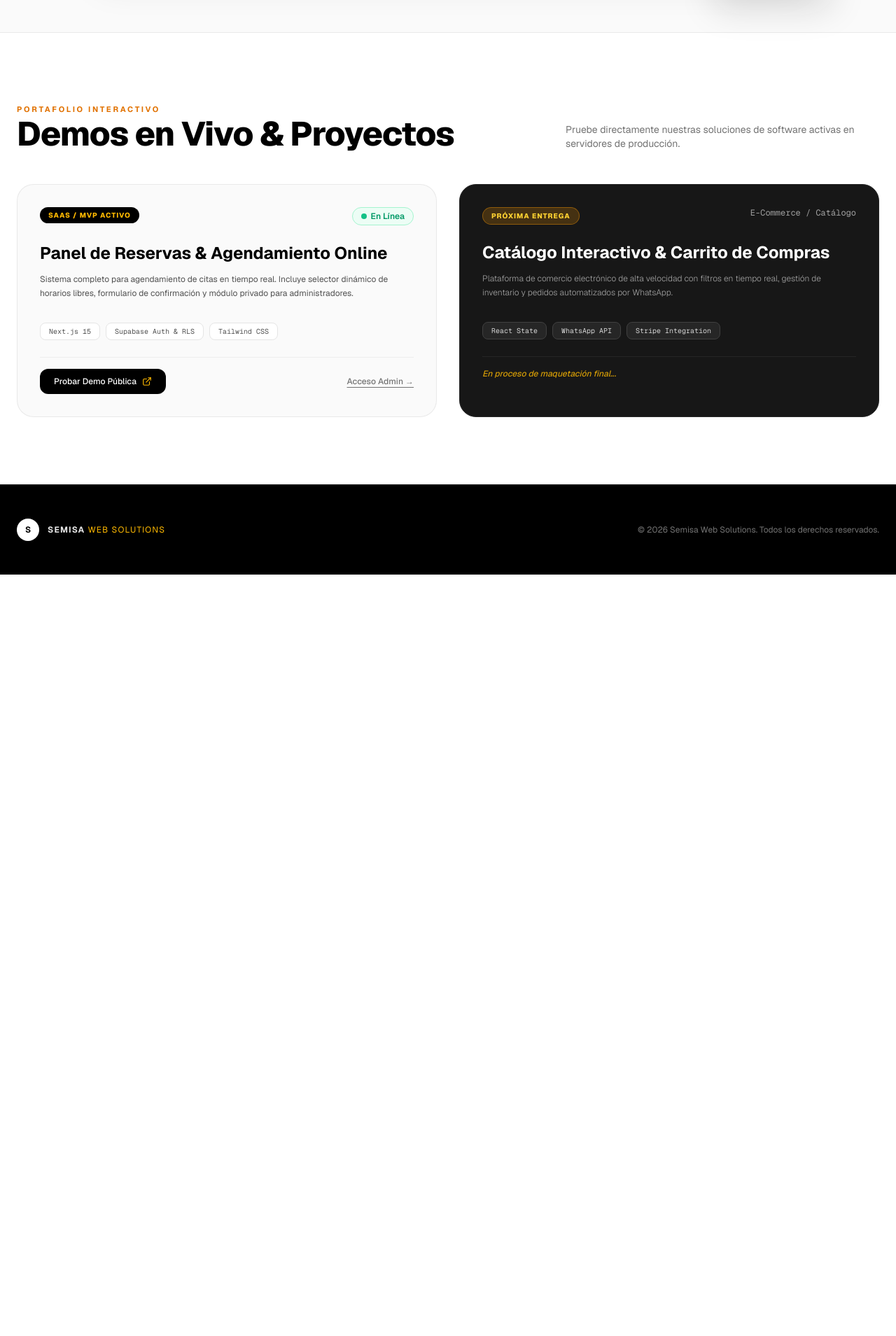
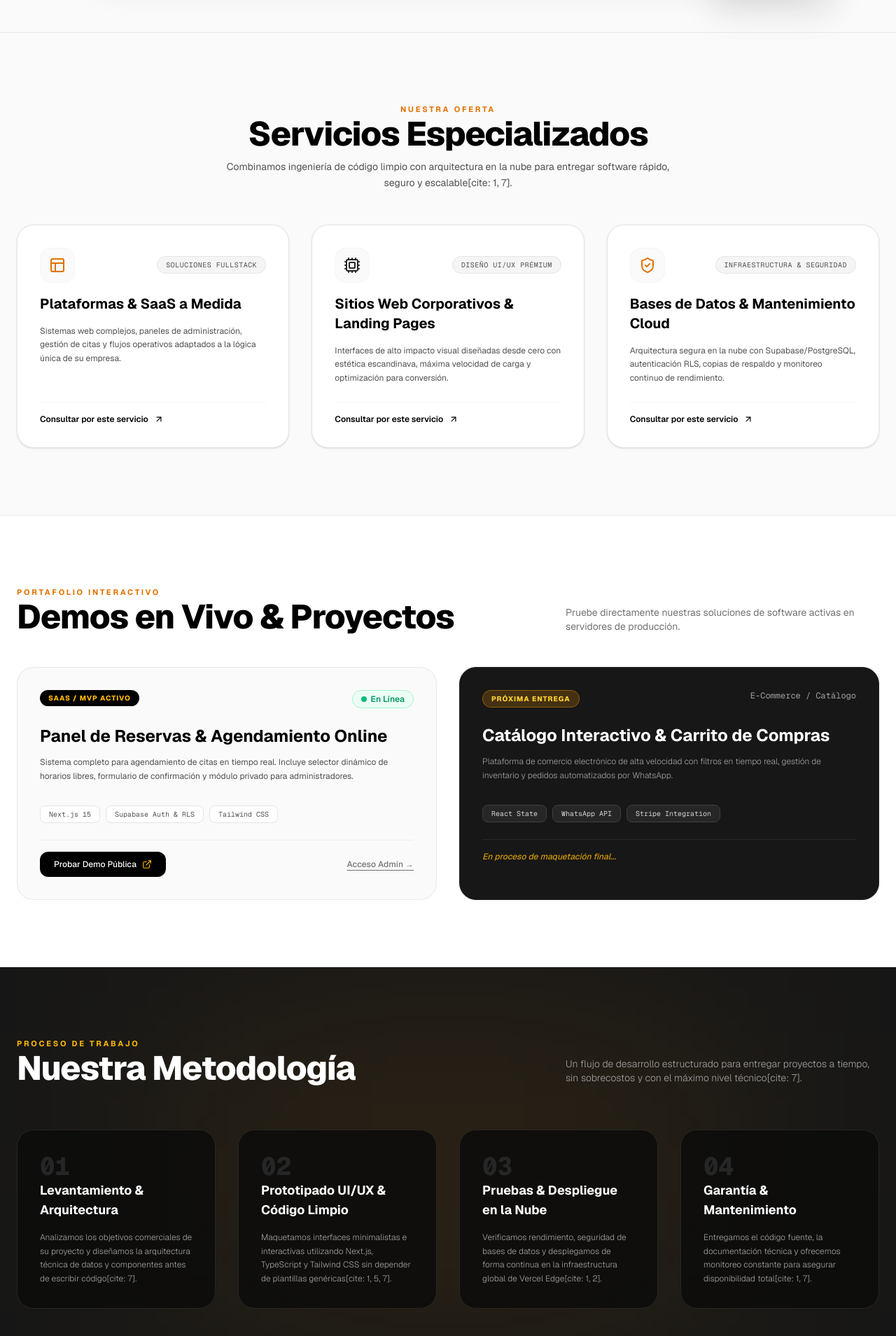
Before and after one commit to Eche0813/semisa-agency-web, a Next.js app: page / in a window 1280 px wide. Shown: the part 875-2784 px from the top of the page at 70% size. Before the commit the page ends 1696 px from the top, so only its background shows below. Built offline with nearby package versions, Linux system fonts and the light colour scheme.

Commit message:
feat: añadir sección de servicios y metodología

```diff
--- /dev/null
+++ b/app/components/MethodologySection.tsx
@@ -0,0 +1,73 @@
+import React from 'react';
+import { CheckCircle2 } from 'lucide-react';
+
+export default function MethodologySection() {
+    const steps = [
+        {
+            number: '01',
+            title: 'Levantamiento & Arquitectura',
+            description:
+                'Analizamos los objetivos comerciales de su proyecto y diseñamos la arquitectura técnica de datos y componentes antes de escribir código[cite: 7].',
+        },
+        {
+            number: '02',
+            title: 'Prototipado UI/UX & Código Limpio',
+            description:
+                'Maquetamos interfaces minimalistas e interactivas utilizando Next.js, TypeScript y Tailwind CSS sin depender de plantillas genéricas[cite: 1, 5, 7].',
+        },
+        {
+            number: '03',
+            title: 'Pruebas & Despliegue en la Nube',
+            description:
+                'Verificamos rendimiento, seguridad de bases de datos y desplegamos de forma continua en la infraestructura global de Vercel Edge[cite: 1, 2].',
+        },
+        {
+            number: '04',
+            title: 'Garantía & Mantenimiento',
+            description:
+                'Entregamos el código fuente, la documentación técnica y ofrecemos monitoreo constante para asegurar disponibilidad total[cite: 1, 7].',
+        },
+    ];
+
+    return (
+        <section id="nosotros" className="py-24 px-6 bg-neutral-900 text-white relative overflow-hidden">
+            {/* Sutil resplandor dorado de fondo */}
+            <div className="absolute top-1/2 left-1/2 -translate-x-1/2 -translate-y-1/2 w-[800px] h-[400px] bg-amber-500/10 blur-[140px] pointer-events-none" />
+
+            <div className="max-w-7xl mx-auto space-y-16 relative z-10">
+                <div className="flex flex-col md:flex-row md:items-end justify-between gap-6">
+                    <div className="space-y-3">
+            <span className="text-[11px] font-bold tracking-[0.25em] text-amber-400 uppercase">
+              Proceso de Trabajo
+            </span>
+                        <h2 className="text-3xl md:text-5xl font-extrabold tracking-tight text-white">
+                            Nuestra Metodología
+                        </h2>
+                    </div>
+                    <p className="text-neutral-400 text-sm max-w-md font-light">
+                        Un flujo de desarrollo estructurado para entregar proyectos a tiempo, sin sobrecostos y con el máximo nivel técnico[cite: 7].
+                    </p>
+                </div>
+
+                <div className="grid grid-cols-1 md:grid-cols-2 lg:grid-cols-4 gap-8">
+                    {steps.map((step, idx) => (
+                        <div
+                            key={idx}
+                            className="bg-neutral-950/80 p-8 rounded-3xl border border-neutral-800 space-y-4 relative group hover:border-amber-500/40 transition-all duration-300"
+                        >
+              <span className="text-4xl font-extrabold text-neutral-800 group-hover:text-amber-500/30 transition-colors font-mono">
+                {step.number}
+              </span>
+                            <h3 className="text-lg font-bold text-white group-hover:text-amber-400 transition-colors">
+                                {step.title}
+                            </h3>
+                            <p className="text-neutral-400 text-xs leading-relaxed font-light">
+                                {step.description}
+                            </p>
+                        </div>
+                    ))}
+                </div>
+            </div>
+        </section>
+    );
+}
--- /dev/null
+++ b/app/components/ServicesSection.tsx
@@ -0,0 +1,83 @@
+import React from 'react';
+import { Layout, Cpu, ShieldCheck, Zap, ArrowUpRight } from 'lucide-react';
+
+export default function ServicesSection() {
+    const services = [
+        {
+            icon: <Layout className="w-6 h-6 text-amber-600" />,
+            title: 'Plataformas & SaaS a Medida',
+            description:
+                'Sistemas web complejos, paneles de administración, gestión de citas y flujos operativos adaptados a la lógica única de su empresa.',
+            badge: 'Soluciones Fullstack',
+        },
+        {
+            icon: <Cpu className="w-6 h-6 text-neutral-800" />,
+            title: 'Sitios Web Corporativos & Landing Pages',
+            description:
+                'Interfaces de alto impacto visual diseñadas desde cero con estética escandinava, máxima velocidad de carga y optimización para conversión.',
+            badge: 'Diseño UI/UX Prémium',
+        },
+        {
+            icon: <ShieldCheck className="w-6 h-6 text-amber-600" />,
+            title: 'Bases de Datos & Mantenimiento Cloud',
+            description:
+                'Arquitectura segura en la nube con Supabase/PostgreSQL, autenticación RLS, copias de respaldo y monitoreo continuo de rendimiento.',
+            badge: 'Infraestructura & Seguridad',
+        },
+    ];
+
+    return (
+        <section id="servicios" className="py-24 px-6 max-w-7xl mx-auto border-t border-neutral-200/80">
+            <div className="space-y-12">
+                <div className="text-center space-y-3 max-w-2xl mx-auto">
+          <span className="text-[11px] font-bold tracking-[0.25em] text-amber-600 uppercase">
+            Nuestra Oferta
+          </span>
+                    <h2 className="text-3xl md:text-5xl font-extrabold text-black tracking-tight">
+                        Servicios Especializados
+                    </h2>
+                    <p className="text-neutral-600 text-sm leading-relaxed">
+                        Combinamos ingeniería de código limpio con arquitectura en la nube para entregar software rápido, seguro y escalable[cite: 1, 7].
+                    </p>
+                </div>
+
+                <div className="grid grid-cols-1 md:grid-cols-3 gap-8">
+                    {services.map((item, index) => (
+                        <div
+                            key={index}
+                            className="group bg-white p-8 rounded-3xl border border-neutral-200 shadow-sm hover:shadow-xl hover:border-amber-400/50 transition-all duration-300 hover:-translate-y-1.5 flex flex-col justify-between space-y-6"
+                        >
+                            <div className="space-y-4">
+                                <div className="flex items-center justify-between">
+                                    <div className="p-3 bg-neutral-50 rounded-2xl border border-neutral-100 group-hover:bg-amber-50 group-hover:border-amber-200 transition-colors">
+                                        {item.icon}
+                                    </div>
+                                    <span className="text-[10px] font-mono uppercase tracking-wider bg-neutral-100 text-neutral-600 px-3 py-1 rounded-full border border-neutral-200">
+                    {item.badge}
+                  </span>
+                                </div>
+
+                                <h3 className="text-xl font-bold text-black group-hover:text-amber-600 transition-colors">
+                                    {item.title}
+                                </h3>
+                                <p className="text-neutral-600 text-xs leading-relaxed font-normal">
+                                    {item.description}
+                                </p>
+                            </div>
+
+                            <a
+                                href="https://wa.me/+573504990664"
+                                target="_blank"
+                                rel="noopener noreferrer"
+                                className="inline-flex items-center gap-2 text-xs font-semibold text-black hover:text-amber-600 transition-colors pt-4 border-t border-neutral-100"
+                            >
+                                <span>Consultar por este servicio</span>
+                                <ArrowUpRight className="w-3.5 h-3.5" />
+                            </a>
+                        </div>
+                    ))}
+                </div>
+            </div>
+        </section>
+    );
+}
--- a/app/page.tsx
+++ b/app/page.tsx
@@ -2,7 +2,9 @@
 
 import Navbar from './components/Navbar';
 import HeroSection from './components/HeroSection';
+import ServicesSection from './components/ServicesSection';
 import ShowcaseGrid from './components/ShowcaseGrid';
+import MethodologySection from './components/MethodologySection';
 import Footer from './components/Footer';
 
 export default function AgencyHomePage() {
@@ -13,7 +15,9 @@ export default function AgencyHomePage() {
 
         <Navbar />
         <HeroSection />
+        <ServicesSection />
         <ShowcaseGrid />
+        <MethodologySection />
         <Footer />
       </main>
   );
```
